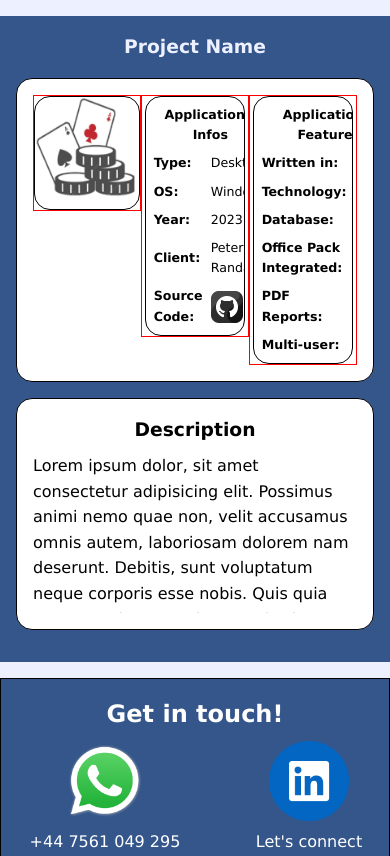
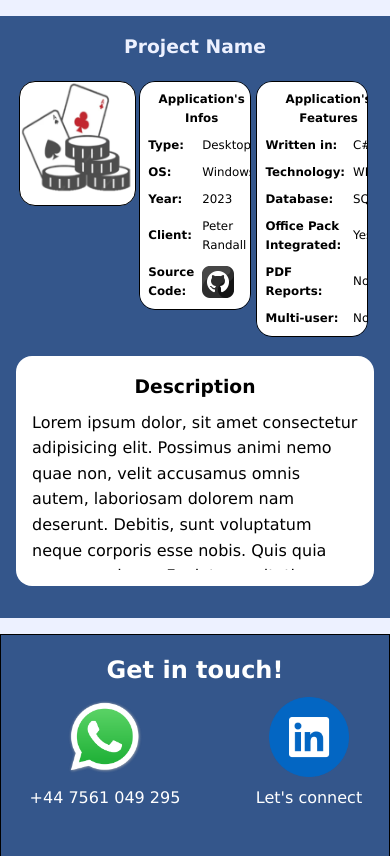
Before and after one commit to SalvatoreAmaddio/Portfolio, a PHP site: page /projectPresentation.html in a window 390 px wide. Shown: the part 160-1016 px from the top of the page. Run offline with PHP 8.4, Linux system fonts and the light colour scheme.

Commit message:
Update presentation.css

```diff
--- a/css/presentation.css
+++ b/css/presentation.css
@@ -10,27 +10,30 @@
 
 #projectDetails, #projectDescription
 {
-    border: 1px solid black;
-    border-radius: 1rem;
-    background-color: white;
     color: black;
     max-width: 100%;
     margin: 0 auto;
     margin-bottom: 1rem;
+    display: flow-root;
+}
+
+#projectDescription
+{
+    background-color: white;
     padding: 1rem;
-    display: flow-root;
+    border-radius: 1rem;
 }
 
 #col1, #col2, #col3
 {
     float: left;
     width: 33.33%;
-    border: 1px solid red;
 }
 
 #projectImgContainer, #projectInfos, #projectFeatures
 {
     border: 1px solid black;
+    background-color: white;
     border-radius: 1rem;
     width: 80%;
     margin:0 auto;
@@ -113,6 +116,11 @@ table td
 
 @media screen and (max-width:719.5px)
 {
+    #projectDetails
+    {
+        padding: .2rem;
+    }
+
     #col2, #col3
     {
         font-size: .8rem;
@@ -128,7 +136,7 @@ table td
 {
     #col2, #col3
     {
-        font-size: .79rem;
+        font-size: .74rem;
     }
 
     #projectInfos, #projectFeatures
```
